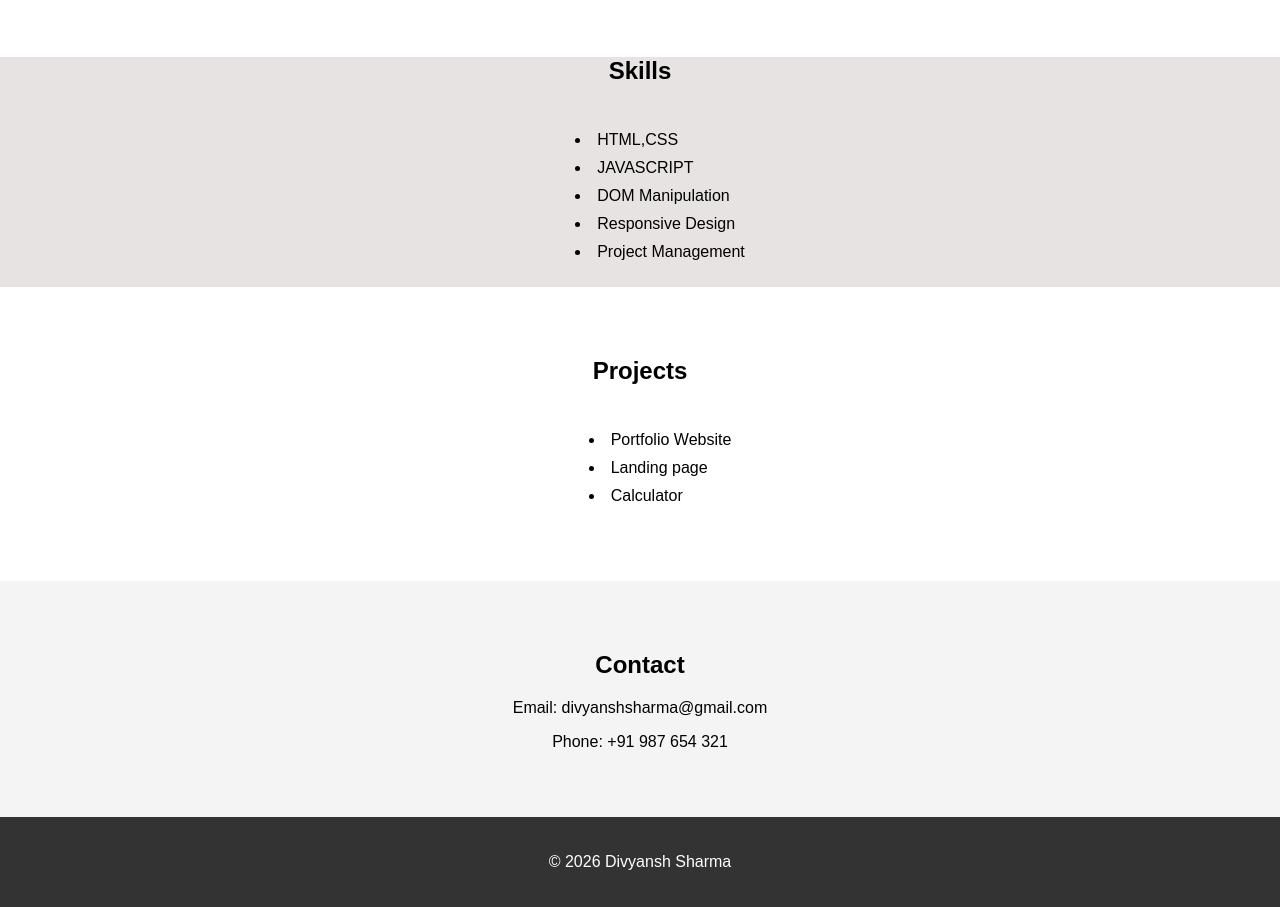
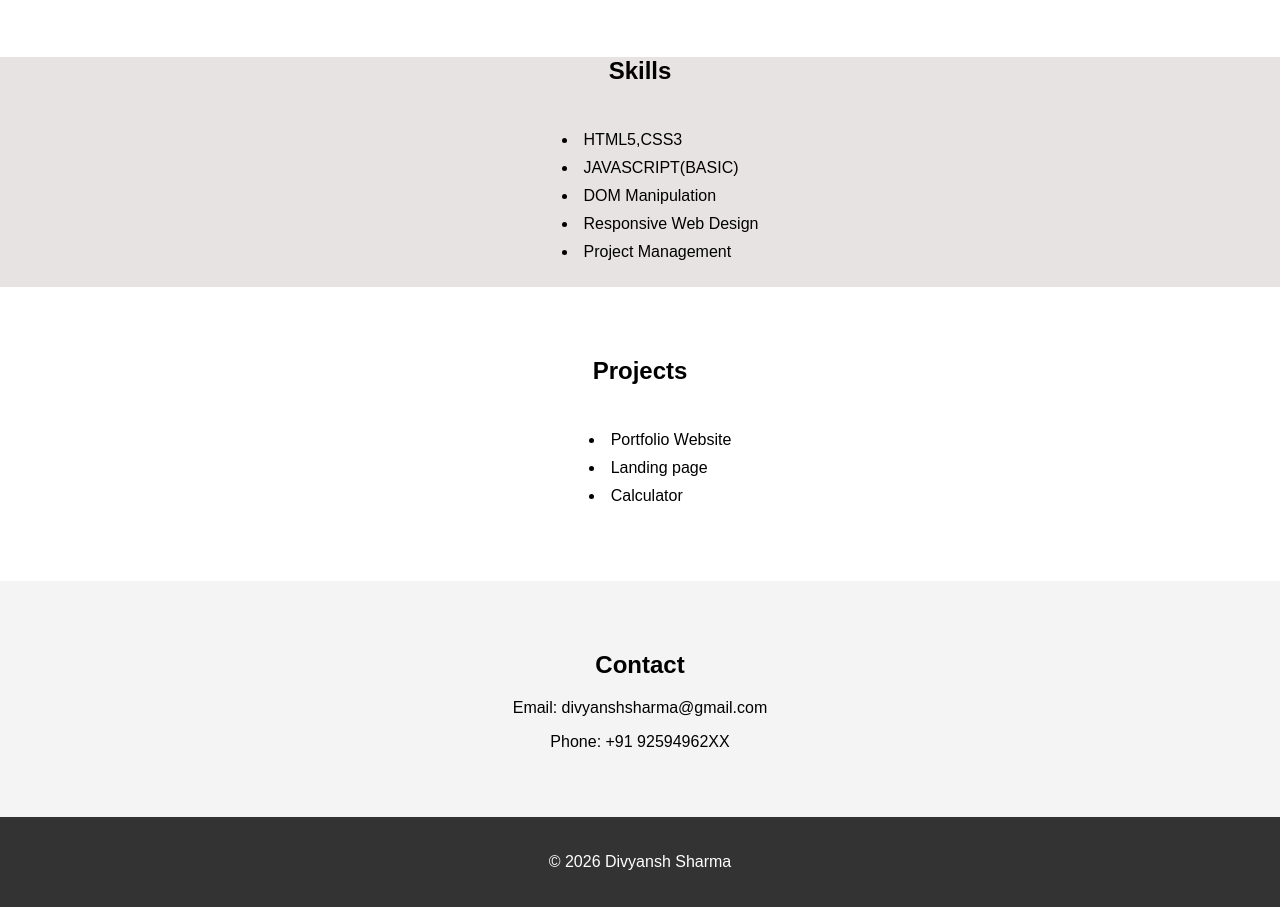
Before and after one commit to divyansh-sharma613/CODSOFT, a plain HTML site: page index.html in a window 1280 px wide. Shown: the part 1020-1927 px from the top of the page. Drawn offline with Linux system fonts and the light colour scheme.

Commit message:
Update index.html

```diff
--- a/index.html
+++ b/index.html
@@ -62,10 +62,10 @@ problems.
 <h2>Skills</h2>
 
 <ul>
-<li>HTML,CSS</li>
-<li>JAVASCRIPT</li>
+<li>HTML5,CSS3</li>
+<li>JAVASCRIPT(BASIC)</li>
 <li>DOM Manipulation</li>
-<li>Responsive Design</li>
+<li>Responsive  Web Design</li>
 <li>Project Management</li>
 </ul>
 </section>
@@ -87,7 +87,7 @@ problems.
 <h2>Contact</h2>
 
 <p>Email: divyanshsharma@gmail.com</p>
-<p>Phone: +91 987 654 321</p>
+<p>Phone: +91 92594962XX</p>
 
 </section>
 
```
